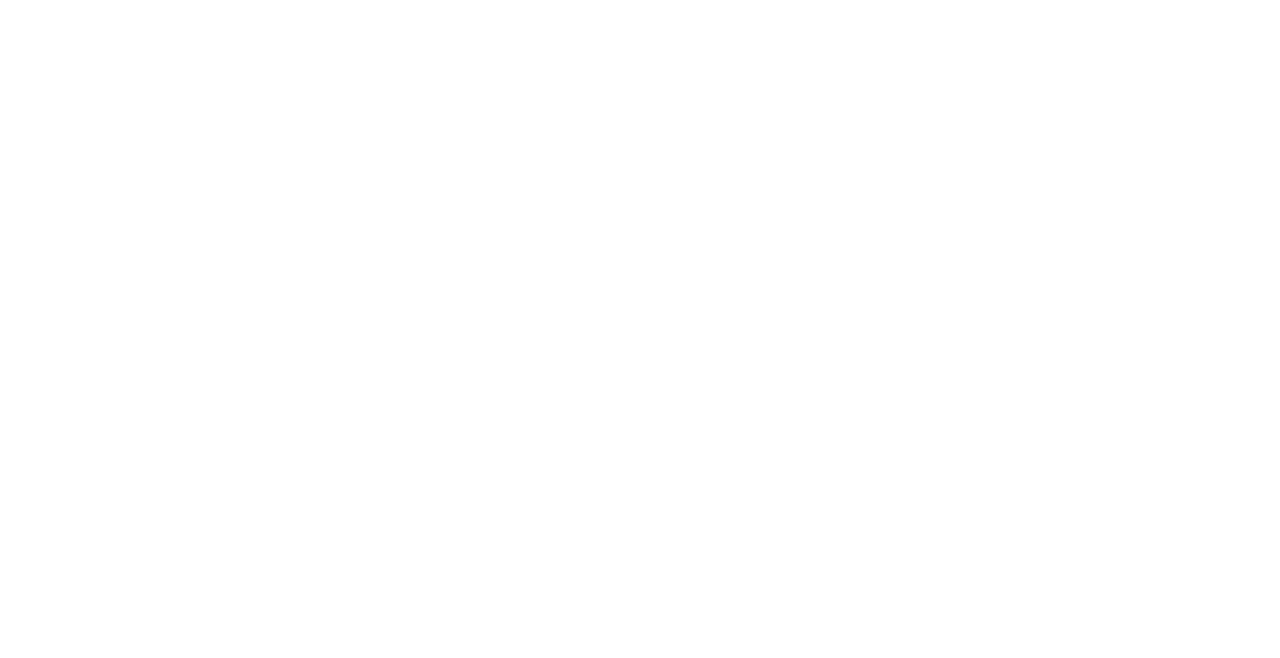
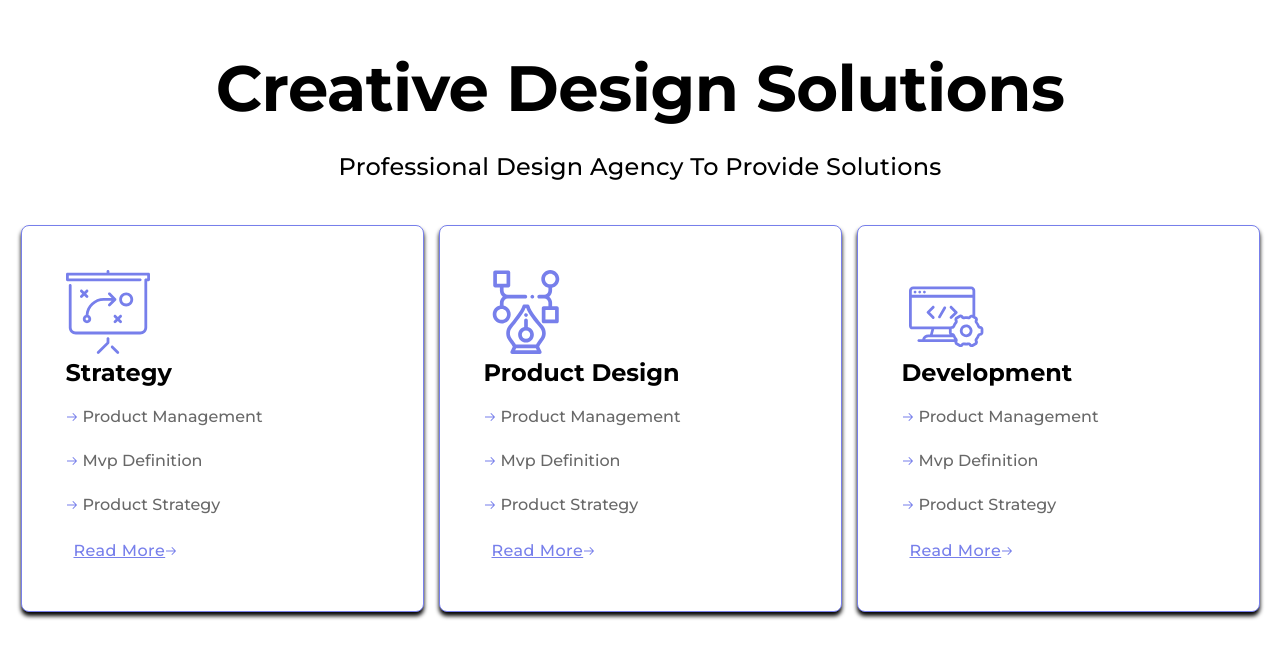
Before and after one commit to hal-alex/material-ui-projects, a React (Create React App) app in the folder project 1/: page / in a window 1280 px wide. Shown: the part 1182-1840 px from the top of the page. Before the commit the page ends 1041 px from the top, so only its background shows below. Built offline with nearby package versions, Linux system fonts and the light colour scheme.

Commit message:
added design for cards and wrapper for them

```diff
--- a/project 1/src/App.js
+++ b/project 1/src/App.js
@@ -5,14 +5,15 @@ import CustomButton from "./components/Button"
 import Navbar from "./components/Navbar"
 import Header from "./components/Header"
 import Hero from "./components/Hero"
-import Slider from "@mui/material/Slider"
+import Card from "./components/Card"
+import CreativeDesign from "./components/CreativeDesign"
 
 function App() {
   return (
     <Box>
       <Header></Header>
       <Hero></Hero>
-
+      <CreativeDesign></CreativeDesign>
     </Box>
   );
 }
--- a/project 1/src/components/Card.js
+++ b/project 1/src/components/Card.js
@@ -1,14 +1,78 @@
 import * as React from 'react'
 import Box from '@mui/material/Box'
-import Card from '@mui/material/Card'
+import MUICard from '@mui/material/Card'
 import CardActions from '@mui/material/CardActions'
 import CardContent from '@mui/material/CardContent'
 import Button from '@mui/material/Button'
 import Typography from '@mui/material/Typography'
+import List from '@mui/material/List'
+import ListItem from '@mui/material/ListItem'
 
-const Card = () => {
+import arrowRight from "../img/arrow-right.svg"
+
+const styles = {
+    card: (theme) => ({
+        fontFamily: "Montserrat",
+        textAlign: "left",
+        border: `0.5px solid ${theme.palette.slateBlue.main}`,
+        boxShadow: "0px 4px 4px black",
+        borderRadius: "8px",
+        padding: "44px",
+        width: "403px",
+        boxSizing: "border-box",
+        [theme.breakpoints.up("md")]: {
+            maxWidth: "403px",
+        }
+    }),
+    btn: (theme) => ({
+        fontFamily: "Montserrat",
+        fontWeight: 500,
+        fontSize: "16px",
+        lineHeight: "20px",
+        textDecorationLine: "underline",
+        textTransform: "capitalize",
+        color: theme.palette.slateBlue.main,
+    }),
+    listItem: (theme) => ({
+        fontFamily: "Montserrat",
+        fontWeight: 500,
+        fontSize: "16px",
+        lineHeight: "20px",
+        textTransform: "capitalize",
+        color: theme.palette.primary.main,
+        padding: "12px 0"
+    })
+}
+
+const Card = ({ title, imgSrc }) => {
+
     return (
-        <div>Card</div>
+        <MUICard sx={styles.card}>
+            <CardContent sx={{ padding: 0 }}>
+                <Box component="img" src={imgSrc}></Box>
+                <Typography variant="h3">{title}</Typography>
+                <List>
+                    <ListItem sx={styles.listItem}>
+                        <Box component="img" src={arrowRight} sx={{ mr: "5px" }}></Box>
+                        product management
+                    </ListItem>
+                    <ListItem sx={styles.listItem}>
+                        <Box component="img" src={arrowRight} sx={{ mr: "5px" }}></Box>
+                        mvp definition
+                    </ListItem>
+                    <ListItem sx={styles.listItem}>
+                        <Box component="img" src={arrowRight} sx={{ mr: "5px" }}></Box>
+                        product strategy
+                    </ListItem>
+                </List>
+            </CardContent>
+            <CardActions sx={{ padding: 0 }}>
+                <Button sx={styles.btn}>
+                    read more
+                    <Box component="img" src={arrowRight}></Box>
+                </Button>
+            </CardActions>
+        </MUICard>
     )
 }
 
--- /dev/null
+++ b/project 1/src/components/CreativeDesign.js
@@ -0,0 +1,72 @@
+import { Box, Stack } from "@mui/system"
+import Typography from "@mui/material/Typography"
+import Card from "./Card"
+
+import strategy_svg from "../img/strategy.svg"
+import design_svg from "../img/vector-art-and-design-svgrepo-com.svg"
+import development_svg from "../img/code-coding-development-programming-web-webpage-svgrepo-com.svg"
+
+
+const CreativeDesign = () => {
+
+    const data = [
+        { title: "Strategy", svg: strategy_svg },
+        { title: "Product Design", svg: design_svg },
+        { title: "Development", svg: development_svg },
+    ]
+
+    const styles = {
+        creativeDesign: (theme) => ({
+            padding: "60px 20px 80px",
+            textAlign: "center",
+            [theme.breakpoints.up("lg")]: {
+                display: "flex",
+                justifyContent: "center",
+                padding: "190px 20px",
+            }
+        }),
+        wrapper: (theme) => ({
+            [theme.breakpoints.up("md")]: {
+                maxWidth: "1240px",
+                alignItems: "center",
+                gap: "35px",
+            }
+        }),
+        stack: (theme) => ({
+            marginTop: "44px",
+            gap: "35px",
+            flexDirection: "initial",
+            flexWrap: "wrap",
+            display: "flex",
+            justifyContent: "center",
+            width: "100%",
+            [theme.breakpoints.up("lg")]: {
+                maxWidth: "1240px",
+                alignItems: "center",
+                gap: "15px",
+            }
+        })
+    }
+
+    return (
+        <Box sx={styles.creativeDesign}>
+            <Box sx={styles.wrapper}>
+                <Typography variant="h2">
+                    creative design solutions
+                </Typography>
+                <Typography variant="body1"
+                    sx={{ textTransform: "capitalize", margin: "25px 0" }}
+                >
+                    professional design agency to provide solutions
+                </Typography>
+                <Stack sx={styles.stack}>
+                    {data.map((item, index) => {
+                        return <Card title={item.title} imgSrc={item.svg} key={index}></Card>
+                    })}
+                </Stack>
+            </Box>
+        </Box>
+    )
+}
+
+export default CreativeDesign
--- a/project 1/src/theme.js
+++ b/project 1/src/theme.js
@@ -18,12 +18,21 @@ const theme = createTheme({
             fontWeight: 700,
             fontSize: "32px",
             lineHeight: "39px",
+            textTransform: "capitalize",
             color: "black",
             [breakPoints.up("md")]: {
                 fontSize: "64px",
                 lineHeight: "78px",
             },
 
+        },
+        h3: {
+            fontFamily: "Montserrat, sans-serif",
+            fontWeight: 700,
+            fontSize: "24px",
+            lineHeight: "29px",
+            textTransform: "capitalize",
+            color: "black",
         },
         body1: {
             fontFamily: "Montserrat, sans-serif",
```
